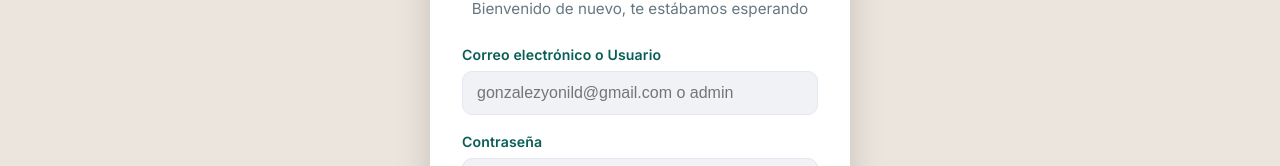
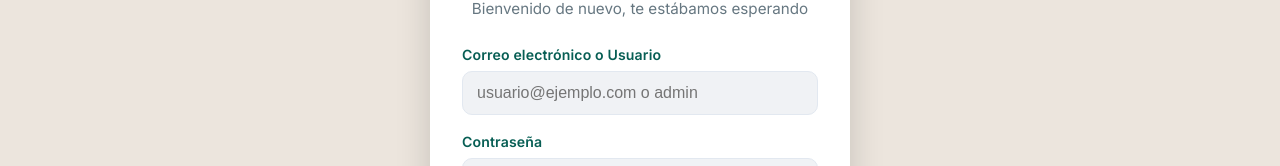
Before and after one commit to Yonatanuh/bot-whatsapp-mensajes-automatico, a React (Vite) app in the folder frontend/: page /login in a window 1280 px wide. Shown: the part 256-422 px from the top of the page. Built offline with nearby package versions, Linux system fonts and the light colour scheme; no server answers.

Commit message:
fix(login): replace personal email placeholder with generic example email

```diff
--- a/frontend/src/components/Login.jsx
+++ b/frontend/src/components/Login.jsx
@@ -242,7 +242,7 @@ export default function Login() {
                 <label>{mode === "LOGIN" ? "Correo electrónico o Usuario" : "Correo electrónico"}</label>
                 <input
                   type={mode === "LOGIN" ? "text" : "email"}
-                  placeholder={mode === "LOGIN" ? "gonzalezyonild@gmail.com o admin" : "tu@correo.com"}
+                  placeholder={mode === "LOGIN" ? "usuario@ejemplo.com o admin" : "usuario@ejemplo.com"}
                   maxLength={254}
                   value={email}
                   onChange={(e) => setEmail(e.target.value)}
```
